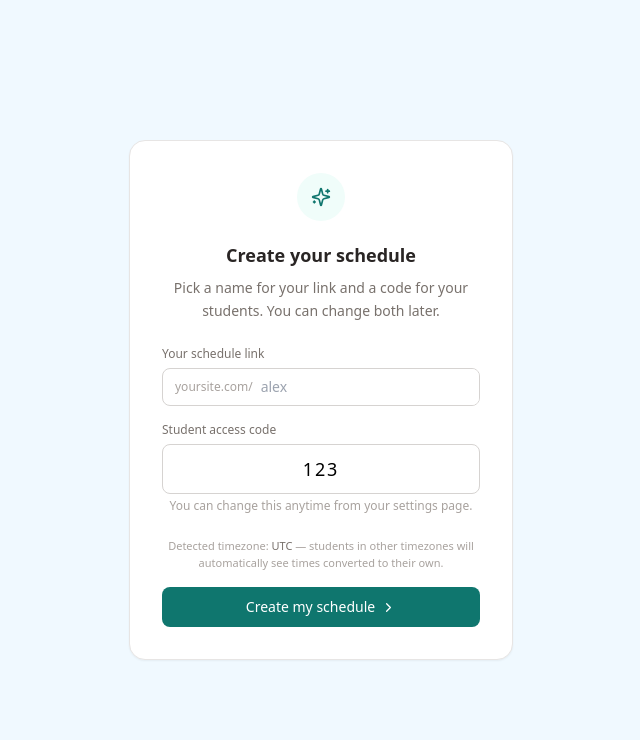
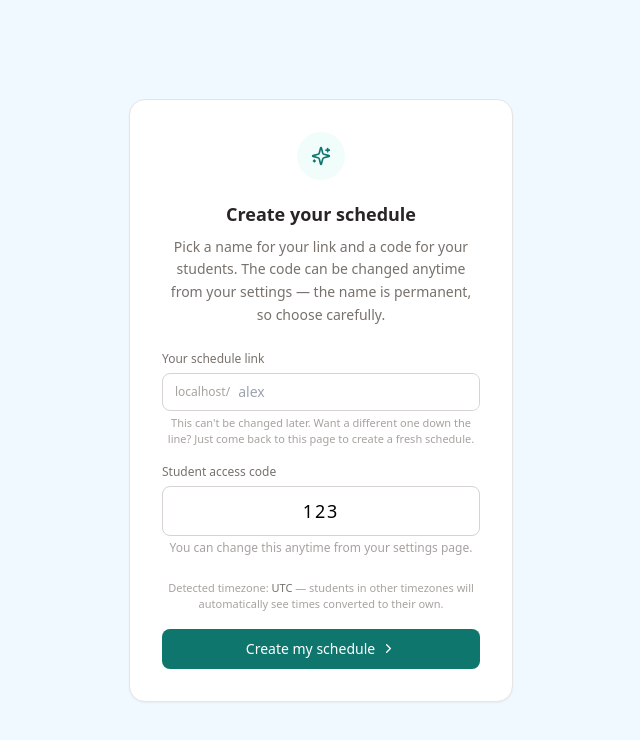
Before and after one commit to neomich/esl-plans.schedule, a React (Vite) app: page / in a window 1280 px wide. Shown: the top 740 px of the page, without its empty margins (319-959 px from the left). Built offline with nearby package versions, Linux system fonts and the light colour scheme; no server answers.

Commit message:
Add files via upload

```diff
--- a/src/pages/Landing.jsx
+++ b/src/pages/Landing.jsx
@@ -53,12 +53,12 @@ export default function Landing() {
         </div>
         <h1 className="text-lg font-semibold text-stone-800 mb-2">Create your schedule</h1>
         <p className="text-sm text-stone-500 mb-6 leading-relaxed">
-          Pick a name for your link and a code for your students. You can change both later.
+          Pick a name for your link and a code for your students. The code can be changed anytime from your settings — the name is permanent, so choose carefully.
         </p>
 
         <label className="block text-xs text-stone-500 mb-1.5 text-left">Your schedule link</label>
-        <div className="flex items-center border border-stone-300 rounded-lg mb-4 overflow-hidden">
-          <span className="text-xs text-stone-400 pl-3 pr-1 shrink-0">yoursite.com/</span>
+        <div className="flex items-center border border-stone-300 rounded-lg mb-1 overflow-hidden">
+          <span className="text-xs text-stone-400 pl-3 pr-1 shrink-0">{window.location.host}/</span>
           <input
             value={desiredSlug}
             onChange={(e) => setDesiredSlug(e.target.value)}
@@ -66,6 +66,9 @@ export default function Landing() {
             className="flex-1 text-sm px-1 py-2 focus:outline-none min-w-0"
           />
         </div>
+        <p className="text-[11px] text-stone-400 mb-4">
+          This can't be changed later. Want a different one down the line? Just come back to this page to create a fresh schedule.
+        </p>
 
         <label className="block text-xs text-stone-500 mb-1.5 text-left">Student access code</label>
         <input
```
